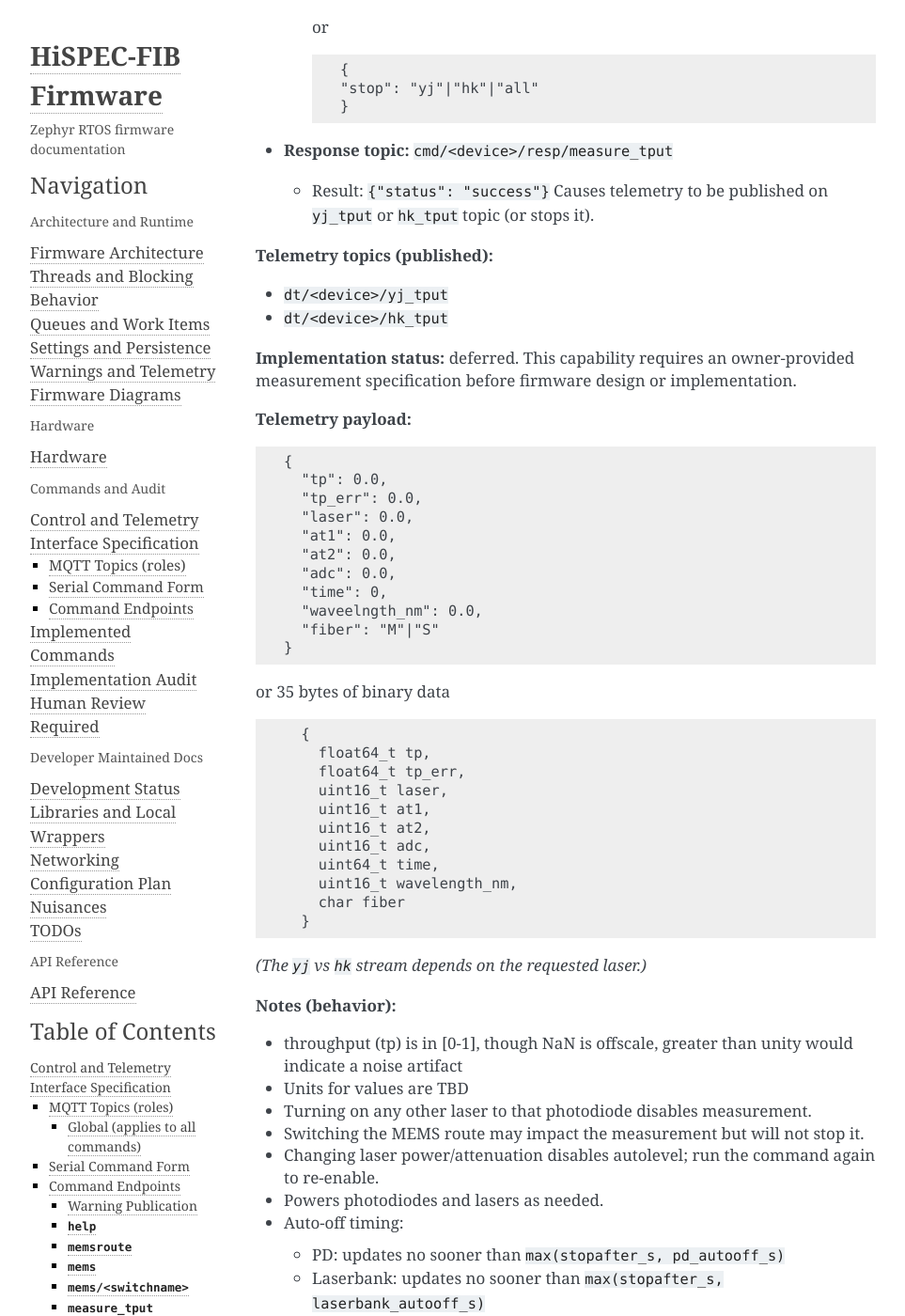
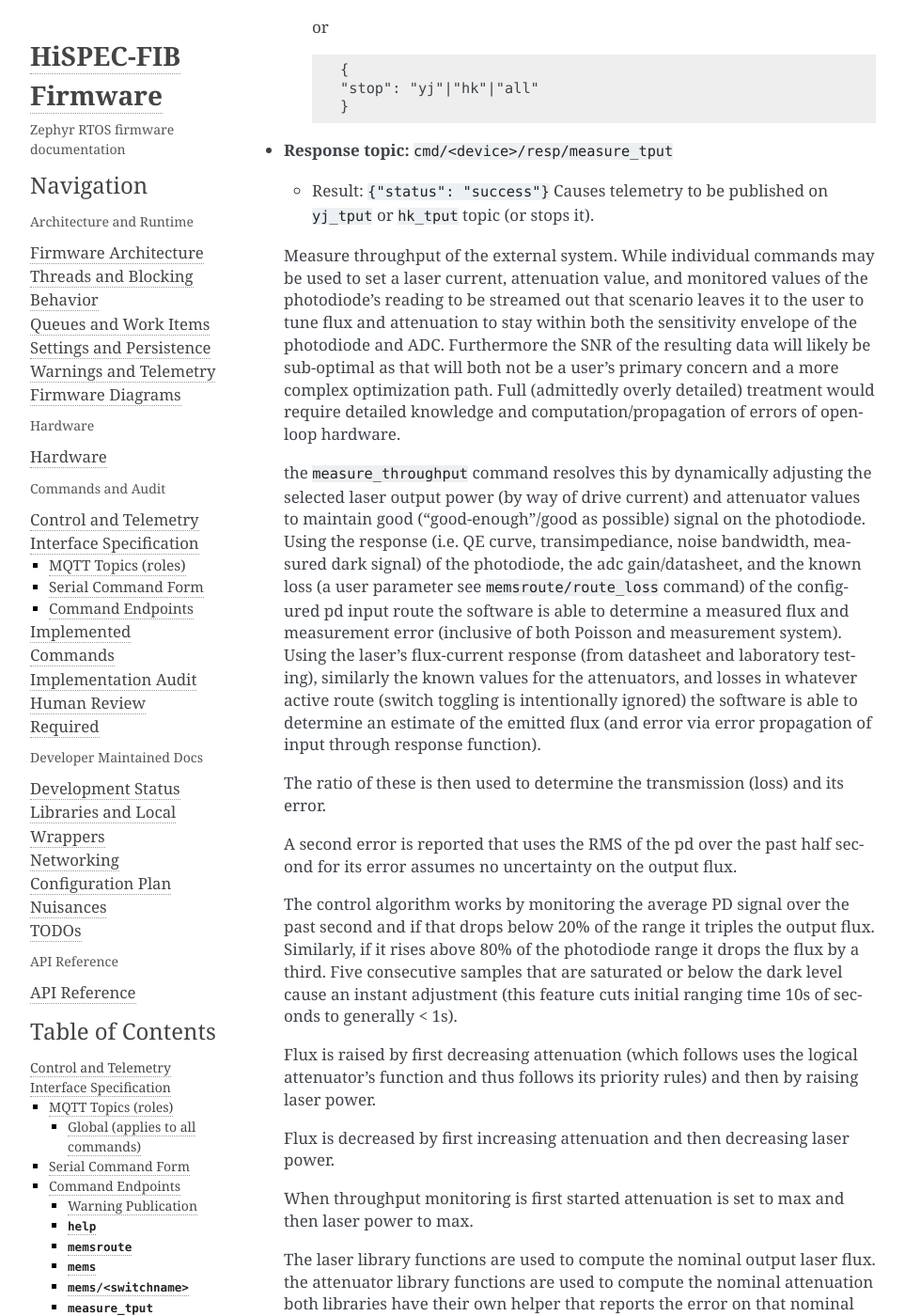
Before and after one commit to COO-Utilities/hispec-tib, a Sphinx documentation site: the page built from doc/commands.md, in a window 1280 px wide and 1400 px high, scrolled down 6065 px. Shown: the whole window at 94% size, without its empty margins (148-1111 px from the left). Built offline with Sphinx 7.4.7, drawn with Linux system fonts in a browser that asks for light colours; some of the changed text lies outside the part shown.

Commit message:
Describe plan for photodiode monitoring.

```diff
--- a/doc/commands.md
+++ b/doc/commands.md
@@ -245,6 +245,52 @@
   - Result: `{"status": "success"}`
     Causes telemetry to be published on `yj_tput` or `hk_tput` topic (or stops it).
 
+  Measure throughput of the external system. While individual commands may be used to set a laser current, attenuation value,
+  and monitored values of the photodiode's reading to be streamed out that scenario leaves it to the user to tune flux and
+  attenuation to stay within both the sensitivity envelope of the photodiode and ADC. Furthermore the SNR of the resulting
+  data will likely be sub-optimal as that will both not be a user's primary concern and a more complex optimization path.
+  Full (admittedly overly detailed) treatment would require detailed knowledge and computation/propagation of errors of
+  open-loop hardware.
+
+  the `measure_throughput` command resolves this by dynamically adjusting the selected laser output power (by way of
+  drive current) and attenuator values to maintain good ("good-enough"/good as possible) signal on the photodiode. Using
+  the response (i.e. QE curve, transimpediance, noise bandwidth, measured dark signal) of the photodiode, the adc gain/datasheet, and the known
+  loss (a user parameter see `memsroute/route_loss` command) of the configured pd input route the software is able to
+  determine a measured flux and measurement error (inclusive of both Poisson and measurement system).
+  Using the laser's flux-current response (from datasheet and laboratory testing), similarly the known values for the
+  attenuators, and losses in whatever active route (switch toggling is intentionally ignored) the software is able to
+  determine an estimate of the emitted flux (and error via error propagation of input through response function).
+
+  The ratio of these is then used to determine the transmission (loss) and its error.
+
+  A second error is reported that uses the RMS of the pd over the past half second for its error assumes no uncertainty
+  on the output flux.
+
+  The control algorithm works by monitoring the average PD signal over the past second and if that drops below 20% of the
+  range it triples the output flux. Similarly, if it rises above 80% of the photodiode range it drops the flux by a third.
+  Five consecutive samples that are saturated or below the dark level cause an instant adjustment (this feature cuts initial
+  ranging time 10s of seconds to generally < 1s).
+
+  Flux is raised by first decreasing attenuation (which follows uses the logical attenuator's function and thus follows
+  its priority rules) and then by raising laser power.
+
+  Flux is decreased by first increasing attenuation and then decreasing laser power.
+
+  When throughput monitoring is first started attenuation is set to max and then laser power to max.
+
+  The laser library functions are used to compute the nominal output laser flux.
+  the attenuator library functions are used to compute the nominal attenuation
+  both libraries have their own helper that reports the error on that nominal value.
+
+  The error model is as follows:
+
+  each physical attenuator has a user set error that is on "b" and propagated through the transmission model as the
+  uncertainty is in the attenuator shutter position
+
+  the laser diode has a user-set fractional noise on its computed output flux plus a constant noise
+
+  details on the photodiodes and python example code with the relevant conversion equations is in photodiode_notes.md
+
 
 **Telemetry topics (published):**
 - `dt/<device>/yj_tput`
@@ -296,6 +342,13 @@
   - PD: updates no sooner than `max(stopafter_s, pd_autooff_s)`
   - Laserbank: updates no sooner than `max(stopafter_s, laserbank_autooff_s)`
   - Laser: updates no sooner than `max(stopafter_s, laser_autooff_s)`
+
+(route-loss)=
+- **Request topic:** `cmd/<device>/req/memsroute/route_loss`
+  - {"route":<routename>, <lasername>: <doubleprecision transmission> | "<loss> db"}
+
+    TBD
+
 
 ### `laser`
 - **Request topic:** `cmd/<device>/req/laser`
```
Also changed, not shown: doc/hardware.md (+2 -0 lines), doc/human_review_required.md (+2 -3 lines), doc/photodiode_notes.md (added, +157 -0 lines).
